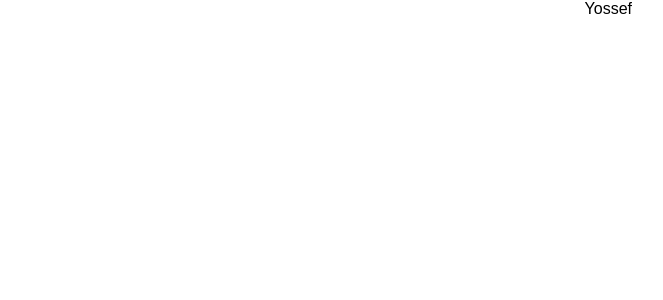
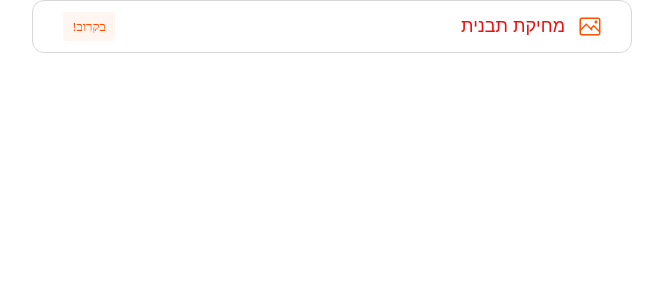
Before and after one commit to Stepby-Binyamin/Stepby-client, a React (Create React App) app: page /yossef in a window 1280 px wide. Shown: the top 300 px of the page, without its empty margins (308-971 px from the left). Built offline with nearby package versions, Linux system fonts and the light colour scheme; a web font is replaced by a local one.

Commit message:
my first commit

```diff
--- /dev/null
+++ b/src/components/common/BtnCheckBox/index.jsx
@@ -0,0 +1,33 @@
+import React from "react";
+import styles from "./style.module.css";
+
+const BtnCheckBox = ({
+  onClick,
+  icon = "",
+  style = {},
+  text,
+  textColor = "gray",
+  isSoon = false,
+  ...props
+}) => {
+  return (
+    <button
+      onClick={onClick}
+      className={styles.btnCeckBoxContainer}
+      style={style}
+      {...props}
+    >
+      <div className={styles.innerContainer}>
+        <div className={styles.right}>
+          <img src={icon} alt="" />
+          <div style={{ color: textColor }} className={styles.text}>
+            {text}
+          </div>
+        </div>
+        {isSoon && <div className={styles.left}>{isSoon ? "בקרוב!" : ""}</div>}
+      </div>
+    </button>
+  );
+};
+
+export default BtnCheckBox;
--- /dev/null
+++ b/src/components/common/BtnCheckBox/style.module.css
@@ -0,0 +1,44 @@
+.btnCeckBoxContainer {
+  display: flex;
+  align-items: center;
+  justify-content: center;
+  background-color: #ffffff;
+  border-radius: 12px;
+  border-color: #d7d7d9;
+  width: 100%;
+  height: 53px;
+  border: 1px solid #d7d7d9;
+}
+
+.innerContainer {
+  display: flex;
+  width: 90%;
+  /* flex-direction: row; */
+  justify-content: space-between;
+  align-items: center;
+}
+
+.right {
+  display: flex;
+  flex-direction: row;
+  width: 140px;
+  justify-content: space-between;
+  font-size: 18px;
+}
+
+.left {
+  display: flex;
+  align-items: center;
+  justify-content: center;
+  width: 52px;
+  height: 29px;
+  background-color: rgba(255, 79, 0, 0.05);
+  border-radius: 4px;
+  color: #FF4F00;
+
+  font-family: 'Heebo';
+/* font-style: normal; */
+/* font-weight: 400; */
+font-size: 13px;
+/* line-height: 162%; */
+}
--- a/src/routes/TestComponents/Yossef.jsx
+++ b/src/routes/TestComponents/Yossef.jsx
@@ -1,7 +1,11 @@
 import React from 'react'
+import BtnCheckBox from '../../components/common/BtnCheckBox'
+
 
 export default function Yossef() {
    return (
-      <div>Yossef</div>
+      <div>
+         <BtnCheckBox icon='/images/icons/image.svg' isSoon ={true} textColor = "#EF0E0E" text ="מחיקת תבנית"/>
+      </div>
    )
 }
```
Also changed, not shown: src/components/common/BtnCheckBox/delete.svg (added).
